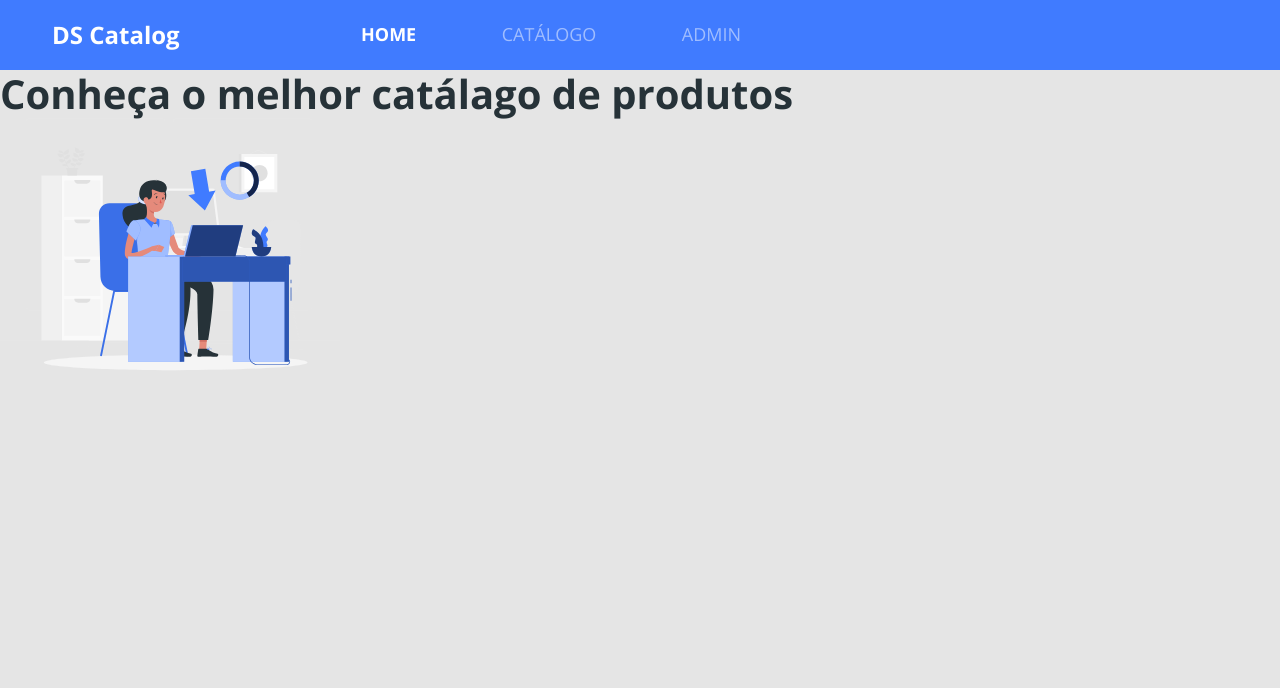
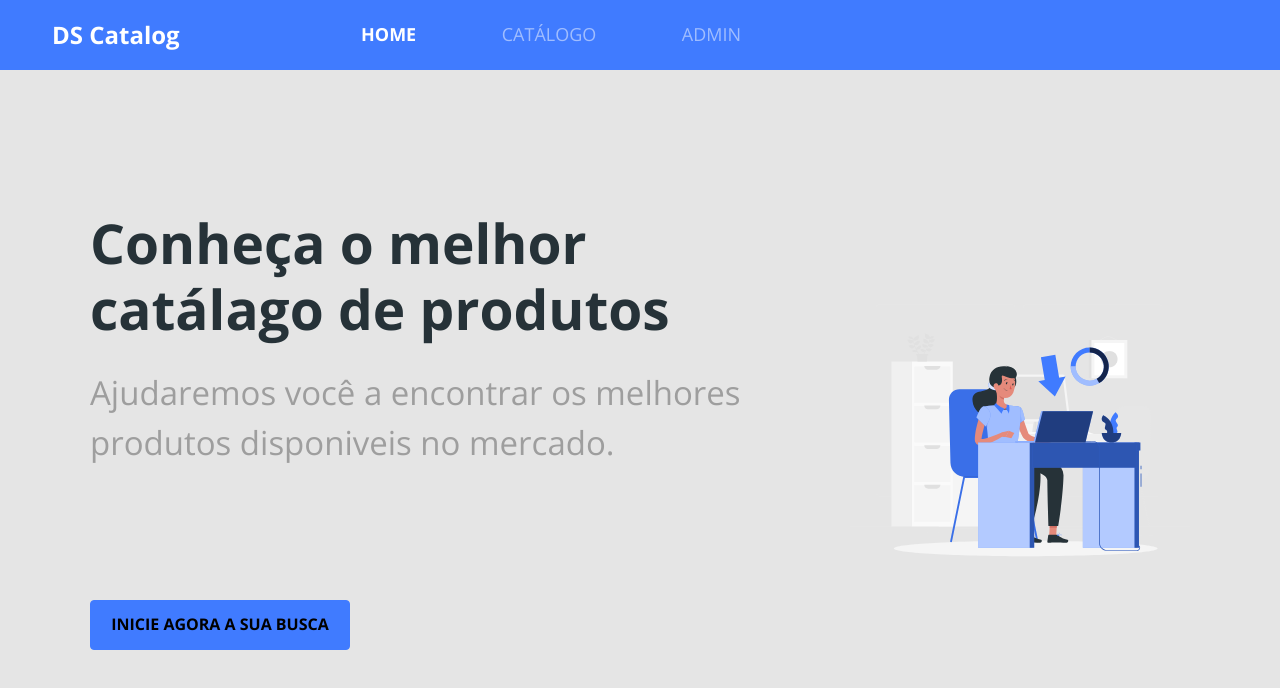
Before and after one commit to maicomdassi/bootcamp-dscatalog, a React (Create React App) app in the folder frontend/: page / in a window 1280 px wide. Shown: the top 688 px of the page. Built offline with nearby package versions, Linux system fonts and the light colour scheme.

Commit message:
Home style

```diff
--- /dev/null
+++ b/frontend/src/components/ButtonIcon/index.tsx
@@ -0,0 +1,11 @@
+import './styles.css';
+
+const ButtonIcon = () => {
+  return (
+    <button className="btn btn-primary btn-icon">
+      <h6>INICIE AGORA A SUA BUSCA</h6>
+    </button>
+  );
+};
+
+export default ButtonIcon;
--- /dev/null
+++ b/frontend/src/components/ButtonIcon/styles.css
@@ -0,0 +1,4 @@
+.btn-icon {
+  width: 260px;
+  height: 50px;
+}
--- a/frontend/src/pages/Home/index.tsx
+++ b/frontend/src/pages/Home/index.tsx
@@ -1,5 +1,7 @@
 import { ReactComponent as MainImage } from 'assets/images/main-image.svg';
+import ButtonIcon from 'components/ButtonIcon';
 import Navbar from 'components/Navbar';
+import './styles.css';
 
 const Home = () => {
   return (
@@ -8,7 +10,15 @@
       <div className="home-container">
         <div className="home-card">
           <div className="home-content-container">
-            <h1>Conheça o melhor catálago de produtos</h1>
+            <div>
+              <h1>Conheça o melhor catálago de produtos</h1>
+              <p>
+                Ajudaremos você a encontrar os melhores produtos disponiveis no
+                mercado.
+              </p>
+            </div>
+
+            <ButtonIcon />
           </div>
           <div className="home-image-container">
             <MainImage />
--- /dev/null
+++ b/frontend/src/pages/Home/styles.css
@@ -0,0 +1,130 @@
+.home-container {
+    padding: 10px;
+    font-size: 20px;
+    text-align: center;
+  }
+
+  .home-card {
+    display: flex;
+    flex-direction: column-reverse;
+    border-radius: 20px;
+  }
+
+  .home-content-container {
+    display: flex;
+    flex-direction: column;
+    align-items: center;
+    padding: 10px 10px 60px 10px;
+  }
+
+  .home-content-container h1 {
+    width: 260px;
+    font-size: 1em;
+    margin-bottom: 15px;
+  }
+
+  .home-content-container p {
+    width: 260px;
+    color: #9e9e9e;
+    font-size: 0.6em;
+    margin-bottom: 30px;
+  }
+
+  .home-image-container {
+    padding: 50px 15px;
+  }
+
+  .home-image-container svg {
+    width: 100%;
+    height: auto;
+  }
+
+  @media (min-width: 576px) {
+    .home-container {
+      padding: 15px;
+      font-size: 40px;
+    }
+
+    .home-content-container h1 {
+      width: 506px;
+      margin-bottom: 20px;
+    }
+
+    .home-content-container p {
+      width: 506px;
+      margin-bottom: 20px;
+    }
+
+    .home-image-container svg {
+      width: 506px;
+    }
+  }
+
+  @media (min-width: 768px) {
+    .home-image-container {
+      padding: 100px 20px;
+    }
+
+    .home-content-container {
+      padding: 20px 20px 100px 20px;
+    }
+  }
+
+  @media (min-width: 992px) {
+    .home-container {
+      font-size: 55px;
+      padding: 40px;
+    }
+
+    .home-image-container {
+      padding: 125px 20px;
+    }
+
+    .home-content-container {
+      padding: 20px 20px 150px 20px;
+    }
+
+    .home-content-container h1 {
+      width: 700px;
+      margin-bottom: 26px;
+    }
+
+    .home-content-container p {
+      width: 700px;
+      margin-bottom: 47px;
+    }
+  }
+
+  @media (min-width: 1200px) {
+    .home-card {
+      flex-direction: row;
+      justify-content: space-around;
+      padding: calc(((85vh - 480px) / 2) - 20px) 0;
+    }
+
+    .home-content-container {
+      height: 480px;
+      width: 700px;
+      padding: 20px;
+      align-items: flex-start;
+      text-align: left;
+      align-content: space-between;
+      flex-flow: wrap;
+    }
+
+    .home-image-container {
+      display: flex;
+      align-items: center;
+      padding: 20px;
+    }
+
+    .home-image-container svg {
+      width: 100%;
+    }
+  }
+
+  @media (min-width: 1400px) {
+    .home-image-container svg {
+      width: 480px;
+    }
+  }
```
